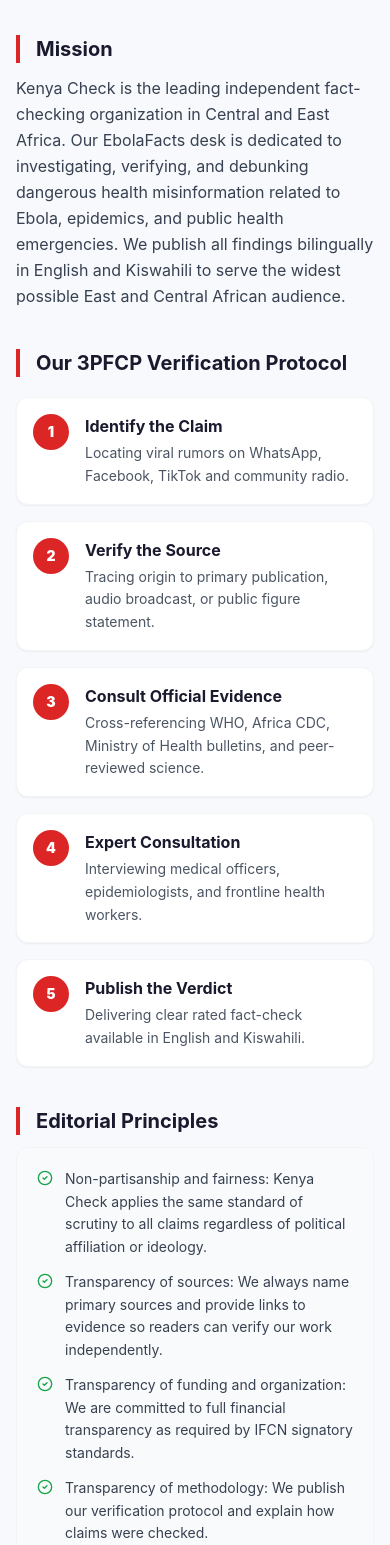
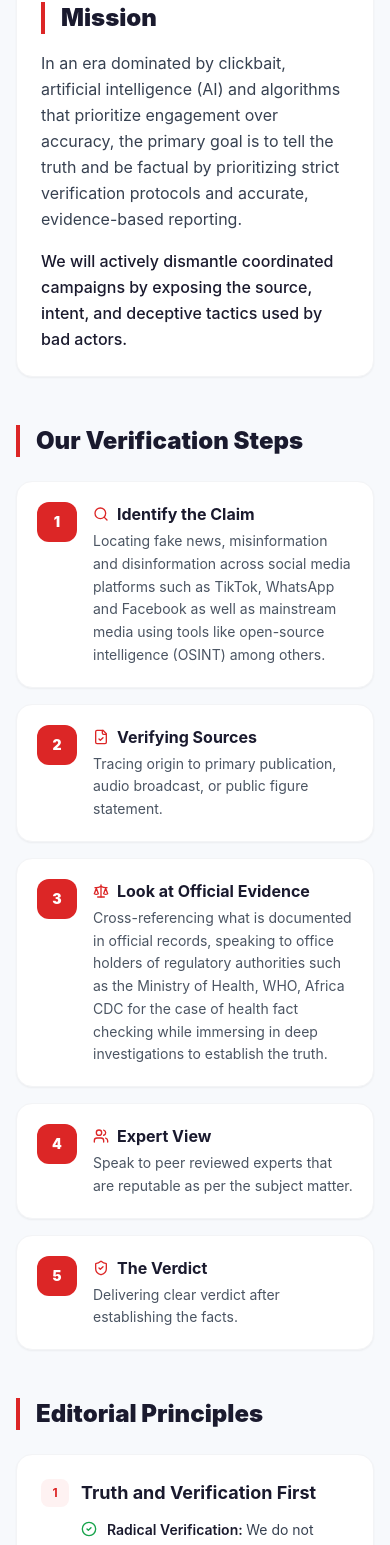
Before and after one commit to Lidigu-Em/FactsCheck, a Next.js app: page /en/about in a window 390 px wide. Shown: the part 425-1970 px from the top of the page. Built offline with nearby package versions, Linux system fonts and the light colour scheme; no server answers.

Commit message:
feat: implement requested About Kenya Check layout with Mission, 5 Verification Steps, and 6 Editorial Principles

```diff
--- a/src/app/[lang]/about/page.tsx
+++ b/src/app/[lang]/about/page.tsx
@@ -1,9 +1,169 @@
 import type { Locale } from "@/lib/types";
 import { useTranslations } from "@/lib/i18n";
 import { getSiteSetting, getAboutPage } from "@/lib/api";
-import { Award, CheckCircle2 } from "lucide-react";
+import { Award, CheckCircle2, ShieldCheck, Search, FileCheck, Users, Scale } from "lucide-react";
 import ReactMarkdown from "react-markdown";
 import remarkGfm from "remark-gfm";
+
+const stepIcons = [Search, FileCheck, Scale, Users, ShieldCheck];
+
+const defaultPrinciplesEn = [
+  {
+    num: "1",
+    title: "Truth and Verification First",
+    items: [
+      {
+        subtitle: "Radical Verification",
+        text: "We do not publish rumors or unverified claims. Every fact, quote, and piece of multimedia must be cross-referenced with at least two independent, reliable sources before publication.",
+      },
+      {
+        subtitle: "Primary Source Dependency",
+        text: "We prioritize original documents, official data, direct interviews, and firsthand metadata over secondary reporting or hearsay.",
+      },
+    ],
+  },
+  {
+    num: "2",
+    title: "Absolute Transparency",
+    items: [
+      {
+        subtitle: "Open Methodology",
+        text: "We explicitly show our work. Every fact-check and investigation must detail how we arrived at our conclusion, including links to public data, archived webpages, and the tools used.",
+      },
+      {
+        subtitle: "Clear Correction Policy",
+        text: "When we make a mistake, we correct it promptly and transparently. Corrections will be clearly labeled at the top of the article, detailing what was wrong and what was updated.",
+      },
+      {
+        subtitle: "Disclosure of Interests",
+        text: "We maintain a strict conflict-of-interest policy. Any financial, personal, or professional ties related to a story must be fully disclosed to our audience.",
+      },
+    ],
+  },
+  {
+    num: "3",
+    title: "Non-Partisanship and Fairness",
+    items: [
+      {
+        subtitle: "Issue-Focused, Not Party-Focused",
+        text: "We investigate disinformation and rumors regardless of their political, ideological, or corporate origins. We apply the same rigorous standards of proof to all sides.",
+      },
+      {
+        subtitle: "Right of Reply",
+        text: "Before publishing an investigative piece or a damaging fact-check about an individual or organization, we must provide them a fair and meaningful opportunity to respond to the specific allegations.",
+      },
+    ],
+  },
+  {
+    num: "4",
+    title: "Digital Integrity and Protection",
+    items: [
+      {
+        subtitle: "Anti-Amplification Protocols",
+        text: 'We do not inadvertently spread rumours by repeating sensational headlines. We use visual cues (like "FALSE" watermarks on manipulated images) and careful framing to debunk lies without giving them viral traction.',
+      },
+    ],
+  },
+  {
+    num: "5",
+    title: "Responsible Use of AI",
+    items: [
+      {
+        subtitle: "",
+        text: "We use artificial intelligence tools strictly for data processing and analysis. We never use AI to generate editorial content, fake imagery, or unverified summaries.",
+      },
+    ],
+  },
+  {
+    num: "6",
+    title: "Source Protection",
+    items: [
+      {
+        subtitle: "",
+        text: "We protect the anonymity of whistle-blowers and vulnerable sources using secure, encrypted communication channels, while continually verifying their credibility behind the scenes.",
+      },
+    ],
+  },
+];
+
+const defaultPrinciplesSw = [
+  {
+    num: "1",
+    title: "Ukweli na Uthibitishaji Kwanza (Truth and Verification First)",
+    items: [
+      {
+        subtitle: "Uthibitishaji wa Kina",
+        text: "Hatuchapishi uvumi au madai yasiyothibitishwa. Kila ukweli, nukuu, na picha/video lazima vithibitishwe na vyanzo viwili huru na vya kuaminika kabla ya kuchapishwa.",
+      },
+      {
+        subtitle: "Utegemezi wa Vyanzo vya Msingi",
+        text: "Tunapa kipaumbele nyaraka halisi, takwimu rasmi, mahojiano ya moja kwa moja, na metadata ya msingi badala ya ripoti za upili au maneno ya kuambiwa.",
+      },
+    ],
+  },
+  {
+    num: "2",
+    title: "Uwazi Kamili (Absolute Transparency)",
+    items: [
+      {
+        subtitle: "Mbinu ya Wazi",
+        text: "Tunaonyesha kazi yetu waziwazi. Kila ukaguzi wa habari lazima uelezee jinsi tulivyofikia hitimisho letu, ikiwa ni pamoja na viungo vya data ya umma, kurasa zilizohifadhiwa, na zana zilizotumiwa.",
+      },
+      {
+        subtitle: "Sera ya Masahihisho ya Wazi",
+        text: "Tunapofanya kosa, tunalisahihisha haraka na kwa uwazi. Masahihisho yatawekwa wazi juu ya makala, yakieleza kosa lilikuwa nini na nini kimesahihishwa.",
+      },
+      {
+        subtitle: "Kuweka Wazi Maslahi",
+        text: "Tunazingatia sera kali ya kuzuia mgongano wa kimaslahi. Maslahi yoyote ya kifedha, kibinafsi, au kitaaluma yanayohusiana na hadithi lazima yawekwe wazi kwa wasomaji wetu.",
+      },
+    ],
+  },
+  {
+    num: "3",
+    title: "Kutopendelea Upande na Usawa (Non-Partisanship and Fairness)",
+    items: [
+      {
+        subtitle: "Kuzingatia Suala, Si Chama",
+        text: "Tunachunguza upotoshaji na uvumi bila kujali msimamo wao wa kisiasa, kiitikadi, au kibiashara. Tunatumia viwango vile vile vya uthibitisho kwa pande zote.",
+      },
+      {
+        subtitle: "Haki ya Kujibu",
+        text: "Kabla ya kuchapisha uchunguzi au ukaguzi unaoweza kuathiri sifa ya mtu au shirika, lazima tuwape nafasi ya haki na maana ya kujibu madai husika.",
+      },
+    ],
+  },
+  {
+    num: "4",
+    title: "Uadilifu wa Kidijitali na Ulinzi (Digital Integrity and Protection)",
+    items: [
+      {
+        subtitle: "Kuzuia Kueneza Uvumi",
+        text: 'Hatusambazi uvumi bila kukusudia kwa kurudia vichwa vya habari vya kushtua. Tunatumia alama za picha (kama vile chapa ya "UONGO" kwenye picha zilizohaririwa) kukanusha uongo bila kuufanya usambae zaidi.',
+      },
+    ],
+  },
+  {
+    num: "5",
+    title: "Matumizi ya Kuwajibika ya Akili Bandia (Responsible Use of AI)",
+    items: [
+      {
+        subtitle: "",
+        text: "Tunatumia zana za akili bandia (AI) madhubuti kwa uchakataji na uchambuzi wa data pekee. Kamwe hatutumii AI kuzalisha maudhui ya uhariri, picha za uongo, au muhtasari usioidhinishwa.",
+      },
+    ],
+  },
+  {
+    num: "6",
+    title: "Ulinzi wa Vyanzo (Source Protection)",
+    items: [
+      {
+        subtitle: "",
+        text: "Tunalinda usiri wa watoa taarifa na vyanzo vilivyo katika hatari kwa kutumia njia salama zilizosimbwa, huku tukiendelea kuthibitisha uaminifu wao kwa siri.",
+      },
+    ],
+  },
+];
 
 export default async function AboutPage({ params }: { params: { lang: Locale } }) {
   const { lang } = params;
@@ -13,54 +173,117 @@
     getAboutPage(lang),
   ]);
 
+  const principles = lang === "sw" ? defaultPrinciplesSw : defaultPrinciplesEn;
+
   return (
-    <div className="max-w-3xl mx-auto px-4 py-12">
+    <div className="max-w-4xl mx-auto px-4 py-12">
       {/* Header */}
       <div className="text-center mb-12">
         <div className="inline-flex items-center gap-2 bg-yellow-50 border border-yellow-200 text-yellow-700 text-xs font-semibold px-4 py-1.5 rounded-full mb-4">
           <Award className="w-3.5 h-3.5" />
           {t.about.ifcnBadge}
         </div>
-        <h1 className="text-3xl font-black text-brand-dark mb-3">{about.title || t.about.title}</h1>
-        <p className="text-gray-600 leading-relaxed max-w-2xl mx-auto">{site.aboutBrief}</p>
+        <h1 className="text-3xl md:text-4xl font-black text-brand-dark mb-4">{about.title || t.about.title}</h1>
+        <p className="text-gray-700 text-base md:text-lg leading-relaxed max-w-2xl mx-auto font-medium">
+          {about.intro || t.about.intro || site.aboutBrief}
+        </p>
       </div>
 
       {/* Mission */}
-      <section className="mb-10">
-        <h2 className="text-xl font-bold text-brand-dark mb-3 border-l-4 border-red-600 pl-4">{t.about.mission}</h2>
+      <section className="mb-12 bg-white rounded-2xl p-6 md:p-8 border border-gray-100 shadow-sm">
+        <h2 className="text-2xl font-black text-brand-dark mb-4 border-l-4 border-red-600 pl-4">{t.about.mission}</h2>
         {about.mission ? (
           <div className="article-prose text-gray-700 leading-relaxed">
             <ReactMarkdown remarkPlugins={[remarkGfm]}>{about.mission}</ReactMarkdown>
           </div>
         ) : (
-          <p className="text-gray-700 leading-relaxed">
-            {lang === "en"
-              ? "Kenya Check is the leading independent fact-checking organization in Central and East Africa. Our EbolaFacts desk is dedicated to investigating, verifying, and debunking dangerous health misinformation related to Ebola, epidemics, and public health emergencies. We publish all findings bilingually in English and Kiswahili to serve the widest possible East and Central African audience."
-              : "Kenya Check ni shirika huru linaloongoza kwa ukaguzi wa taarifa nchini Afrika ya Kati na Mashariki. Dawati letu la EbolaFacts lina jukumu la kuchunguza, kuthibitisha, na kukanusha taarifa hatari za kiafya zinazohusu Ebola, magonjwa ya mlipuko, na dharura za afya ya umma. Tunachapisha matokeo yetu kwa Kiingereza na Kiswahili ili kutumikia wasomaji wengi zaidi wa Afrika ya Mashariki na Kati."
-            }
+          <div className="space-y-4 text-gray-700 leading-relaxed">
+            {lang === "en" ? (
+              <>
+                <p>
+                  In an era dominated by clickbait, artificial intelligence (AI) and algorithms that prioritize engagement over accuracy, the primary goal is to tell the truth and be factual by prioritizing strict verification protocols and accurate, evidence-based reporting.
                 </p>
+                <p className="font-medium text-brand-dark">
+                  We will actively dismantle coordinated campaigns by exposing the source, intent, and deceptive tactics used by bad actors.
+                </p>
+              </>
+            ) : (
+              <>
+                <p>
+                  Katika enzi inayotawaliwa na vichwa vya habari vya mitego (clickbait), akili bandia (AI), na algoriti zinazopendelea mwingiliano badala ya usahihi, lengo letu kuu ni kusema ukweli na kuwa sahihi kwa kuweka kipaumbele kwenye itifaki kali za uthibitishaji na ripoti sahihi zenye ushahidi.
+                </p>
+                <p className="font-medium text-brand-dark">
+                  Tutavunja kikamilifu kampeni zilizoratibiwa za upotoshaji kwa kufichua chanzo, nia, na mbinu za udanganyifu zinazotumiwa na watendaji wabaya.
+                </p>
+              </>
+            )}
+          </div>
         )}
       </section>
 
-      {/* 3PFCP Protocol / Methodology */}
-      <section className="mb-10">
-        <h2 className="text-xl font-bold text-brand-dark mb-5 border-l-4 border-red-600 pl-4">
+      {/* Our Verification Steps */}
+      <section className="mb-12">
+        <h2 className="text-2xl font-black text-brand-dark mb-6 border-l-4 border-red-600 pl-4">
           {t.about.methodology}
         </h2>
-        {about.protocol3PFCP ? (
-          <div className="article-prose text-gray-700 leading-relaxed">
-            <ReactMarkdown remarkPlugins={[remarkGfm]}>{about.protocol3PFCP}</ReactMarkdown>
+        {about.verificationSteps || about.protocol3PFCP ? (
+          <div className="article-prose text-gray-700 leading-relaxed bg-white rounded-2xl p-6 border border-gray-100 shadow-sm">
+            <ReactMarkdown remarkPlugins={[remarkGfm]}>{about.verificationSteps || about.protocol3PFCP}</ReactMarkdown>
           </div>
         ) : (
           <div className="space-y-4">
-            {t.about.steps.map((step) => (
-              <div key={step.n} className="flex gap-4 bg-white rounded-xl border border-gray-100 p-4 shadow-sm">
-                <div className="w-9 h-9 rounded-full bg-red-600 text-white flex items-center justify-center font-black text-sm shrink-0">
+            {t.about.steps.map((step, idx) => {
+              const Icon = stepIcons[idx] ?? Search;
+              return (
+                <div key={step.n} className="flex gap-4 bg-white rounded-2xl border border-gray-100 p-5 shadow-sm hover:border-red-100 transition-colors">
+                  <div className="w-10 h-10 rounded-xl bg-red-600 text-white flex items-center justify-center font-black text-sm shrink-0">
                     {step.n}
                   </div>
                   <div>
-                  <h3 className="font-bold text-brand-dark mb-1">{step.title}</h3>
+                    <h3 className="font-bold text-brand-dark text-base mb-1 flex items-center gap-2">
+                      <Icon className="w-4 h-4 text-red-600 inline" />
+                      {step.title}
+                    </h3>
                     <p className="text-sm text-gray-600 leading-relaxed">{step.desc}</p>
+                  </div>
+                </div>
+              );
+            })}
+          </div>
+        )}
+      </section>
+
+      {/* Editorial Principles */}
+      <section className="mb-12">
+        <h2 className="text-2xl font-black text-brand-dark mb-6 border-l-4 border-red-600 pl-4">
+          {t.about.principles}
+        </h2>
+        {about.editorialPrinciples || about.ifcnPrinciples ? (
+          <div className="article-prose text-gray-700 leading-relaxed bg-white rounded-2xl p-6 border border-gray-100 shadow-sm">
+            <ReactMarkdown remarkPlugins={[remarkGfm]}>{about.editorialPrinciples || about.ifcnPrinciples}</ReactMarkdown>
+          </div>
+        ) : (
+          <div className="space-y-5">
+            {principles.map((p) => (
+              <div key={p.num} className="bg-white rounded-2xl p-6 border border-gray-100 shadow-sm">
+                <div className="flex items-center gap-3 mb-3">
+                  <span className="w-7 h-7 rounded-lg bg-red-50 text-red-600 font-bold text-xs flex items-center justify-center shrink-0">
+                    {p.num}
+                  </span>
+                  <h3 className="font-bold text-brand-dark text-lg">{p.title}</h3>
+                </div>
+                <div className="space-y-3 pl-10">
+                  {p.items.map((item, i) => (
+                    <div key={i} className="flex gap-2.5 items-start">
+                      <CheckCircle2 className="w-4 h-4 text-green-600 shrink-0 mt-0.5" />
+                      <p className="text-sm text-gray-700 leading-relaxed">
+                        {item.subtitle ? (
+                          <strong className="text-brand-dark font-semibold">{item.subtitle}: </strong>
+                        ) : null}
+                        {item.text}
+                      </p>
+                    </div>
+                  ))}
                 </div>
               </div>
             ))}
@@ -68,66 +291,22 @@
         )}
       </section>
 
-      {/* IFCN Principles */}
-      <section className="mb-10">
-        <h2 className="text-xl font-bold text-brand-dark mb-3 border-l-4 border-red-600 pl-4">
-          {t.about.principles}
-        </h2>
-        {about.ifcnPrinciples ? (
-          <div className="article-prose text-gray-700 leading-relaxed">
-            <ReactMarkdown remarkPlugins={[remarkGfm]}>{about.ifcnPrinciples}</ReactMarkdown>
-          </div>
-        ) : (
-          <div className="bg-gray-50 rounded-xl p-5 border border-gray-100">
-            {[
-              lang === "en"
-                ? "Non-partisanship and fairness: Kenya Check applies the same standard of scrutiny to all claims regardless of political affiliation or ideology."
-                : "Usawa na kutokupendelea upande: Kenya Check inatumia viwango sawa vya ukaguzi kwa madai yote bila kujali msimamo wa kisiasa.",
-              lang === "en"
-                ? "Transparency of sources: We always name primary sources and provide links to evidence so readers can verify our work independently."
-                : "Uwazi wa vyanzo: Daima tunaitaja vyanzo vya kimsingi na kutoa viungo vya ushahidi ili wasomaji waweze kuthibitisha kazi yetu kwa uhuru.",
-              lang === "en"
-                ? "Transparency of funding and organization: We are committed to full financial transparency as required by IFCN signatory standards."
-                : "Uwazi wa ufadhili: Tumejitolea kwa uwazi kamili wa kifedha kama unavyohitajika na viwango vya IFCN.",
-              lang === "en"
-                ? "Transparency of methodology: We publish our verification protocol and explain how claims were checked."
-                : "Uwazi wa mbinu: Tunachapisha itifaki yetu ya uthibitishaji na kuelezea jinsi madai yalivyokaguliwa.",
-              lang === "en"
-                ? "Open and honest corrections policy: We correct errors promptly and transparently with clear correction notices."
-                : "Sera ya masahihisho ya wazi: Tunasahihisha makosa haraka na kwa uwazi na taarifa wazi za masahihisho.",
-            ].map((principle, i) => (
-              <div key={i} className="flex gap-3 mb-3 last:mb-0">
-                <CheckCircle2 className="w-4 h-4 text-green-600 shrink-0 mt-0.5" />
-                <p className="text-sm text-gray-700 leading-relaxed">{principle}</p>
-              </div>
-            ))}
-          </div>
-        )}
-      </section>
-
       {/* Correction Policy */}
-      <section className="mb-10">
-        <h2 className="text-xl font-bold text-brand-dark mb-3 border-l-4 border-red-600 pl-4">
+      {about.correctionPolicy && (
+        <section className="mb-12 bg-white rounded-2xl p-6 md:p-8 border border-gray-100 shadow-sm">
+          <h2 className="text-2xl font-black text-brand-dark mb-4 border-l-4 border-red-600 pl-4">
             {t.about.corrections}
           </h2>
-        {about.correctionPolicy ? (
           <div className="article-prose text-gray-700 leading-relaxed">
             <ReactMarkdown remarkPlugins={[remarkGfm]}>{about.correctionPolicy}</ReactMarkdown>
           </div>
-        ) : (
-          <p className="text-gray-700 leading-relaxed">
-            {lang === "en"
-              ? "If you believe Kenya Check has made an error in a published fact-check, please contact us with documented evidence at corrections@kenyacheck.org. Corrections are published at the top of affected articles and summarized in our monthly correction log. We follow the IFCN correction guidelines."
-              : "Ikiwa unaamini Kenya Check imefanya kosa katika ukaguzi wa habari uliochapishwa, tafadhali wasiliana nasi kwa ushahidi wa nyaraka kwa corrections@kenyacheck.org. Masahihisho yanachapishwa juu ya makala yaliyoathiriwa na kufupishwa katika kumbukumbu yetu ya kila mwezi ya masahihisho. Tunafuata mwongozo wa IFCN wa masahihisho."
-            }
-          </p>
+        </section>
       )}
-      </section>
 
-      {/* Team Summary (optional from Strapi) */}
+      {/* Team Summary */}
       {about.teamSummary && (
-        <section className="mb-10">
-          <h2 className="text-xl font-bold text-brand-dark mb-3 border-l-4 border-red-600 pl-4">
+        <section className="mb-12 bg-white rounded-2xl p-6 md:p-8 border border-gray-100 shadow-sm">
+          <h2 className="text-2xl font-black text-brand-dark mb-4 border-l-4 border-red-600 pl-4">
             {t.about.team}
           </h2>
           <div className="article-prose text-gray-700 leading-relaxed">
--- a/src/lib/i18n.ts
+++ b/src/lib/i18n.ts
@@ -75,19 +75,40 @@
       unproven: "Unproven",
     },
     about: {
-      title: "About Kenya Check & EbolaFacts",
+      title: "About Kenya Check",
+      intro: "We are a digital-first platform dedicated to hunting down rumors, unmasking disinformation, and bringing truthful journalism back to the forefront.",
       ifcnBadge: "IFCN Certified Fact-Checker",
       mission: "Mission",
-      methodology: "Our 3PFCP Verification Protocol",
+      methodology: "Our Verification Steps",
       principles: "Editorial Principles",
       corrections: "Correction Policy",
       team: "Our Team",
       steps: [
-        { n: "1", title: "Identify the Claim", desc: "Locating viral rumors on WhatsApp, Facebook, TikTok and community radio." },
-        { n: "2", title: "Verify the Source", desc: "Tracing origin to primary publication, audio broadcast, or public figure statement." },
-        { n: "3", title: "Consult Official Evidence", desc: "Cross-referencing WHO, Africa CDC, Ministry of Health bulletins, and peer-reviewed science." },
-        { n: "4", title: "Expert Consultation", desc: "Interviewing medical officers, epidemiologists, and frontline health workers." },
-        { n: "5", title: "Publish the Verdict", desc: "Delivering clear rated fact-check available in English and Kiswahili." },
+        {
+          n: "1",
+          title: "Identify the Claim",
+          desc: "Locating fake news, misinformation and disinformation across social media platforms such as TikTok, WhatsApp and Facebook as well as mainstream media using tools like open-source intelligence (OSINT) among others.",
+        },
+        {
+          n: "2",
+          title: "Verifying Sources",
+          desc: "Tracing origin to primary publication, audio broadcast, or public figure statement.",
+        },
+        {
+          n: "3",
+          title: "Look at Official Evidence",
+          desc: "Cross-referencing what is documented in official records, speaking to office holders of regulatory authorities such as the Ministry of Health, WHO, Africa CDC for the case of health fact checking while immersing in deep investigations to establish the truth.",
+        },
+        {
+          n: "4",
+          title: "Expert View",
+          desc: "Speak to peer reviewed experts that are reputable as per the subject matter.",
+        },
+        {
+          n: "5",
+          title: "The Verdict",
+          desc: "Delivering clear verdict after establishing the facts.",
+        },
       ],
     },
     platforms: {
@@ -171,19 +192,40 @@
       unproven: "Haijathibitishwa",
     },
     about: {
-      title: "Kuhusu Kenya Check & Ukweli wa Ebola",
+      title: "Kuhusu Kenya Check",
+      intro: "Sisi ni jukwaa la kwanza la kidijitali lililojitolea kusaka uvumi, kufichua upotoshaji wa taarifa, na kurejesha uandishi wa habari wa ukweli na uaminifu mbele ya jamii.",
       ifcnBadge: "Mkaguzi wa Habari Aliyeidhinishwa na IFCN",
-      mission: "Dhamira",
-      methodology: "Itifaki Yetu ya Uthibitishaji wa 3PFCP",
-      principles: "Kanuni za Uhariri",
-      corrections: "Sera ya Masahihisho",
+      mission: "Dhamira Yetu (Mission)",
+      methodology: "Hatua Zetu za Uthibitishaji (Our Verification Steps)",
+      principles: "Kanuni za Uhariri (Editorial Principles)",
+      corrections: "Sera ya Masahihisho (Correction Policy)",
       team: "Timu Yetu",
       steps: [
-        { n: "1", title: "Tambua Madai", desc: "Kutafuta uvumi unaosambaa kwenye WhatsApp, Facebook, TikTok na redio za jamii." },
-        { n: "2", title: "Thibitisha Chanzo", desc: "Kufuatilia asili ya chapisho, ujumbe wa sauti, au kauli ya mtu maarufu." },
-        { n: "3", title: "Angalia Ushahidi Rasmi", desc: "Kulinganisha na ripoti za WHO, Africa CDC, Wizara ya Afya, na utafiti wa kisayansi." },
-        { n: "4", title: "Shauriana na Wataalamu", desc: "Kuzungumza na madaktari, wataalam wa magonjwa, na wafanyakazi wa afya wa mstari wa mbele." },
-        { n: "5", title: "Chapisha Uamuzi", desc: "Kutoa ukaguzi wa habari wenye uamuzi wazi, katika Kiingereza na Kiswahili." },
+        {
+          n: "1",
+          title: "Tambua Madai (Identify the Claim)",
+          desc: "Kutambua habari bandia, taarifa potofu na uzushi kwenye mitandao ya kijamii kama vile TikTok, WhatsApp na Facebook pamoja na vyombo vikuu vya habari kwa kutumia zana za kijasusi za vyanzo wazi (OSINT) miongoni mwa vingine.",
+        },
+        {
+          n: "2",
+          title: "Kuthibitisha Vyanzo (Verifying Sources)",
+          desc: "Kufuatilia asili ya taarifa hadi kwenye chapisho la kwanza, matangazo ya sauti, au kauli ya mtu maarufu.",
+        },
+        {
+          n: "3",
+          title: "Kuangalia Ushahidi Rasmi (Look at Official Evidence)",
+          desc: "Kulinganisha na yaliyoandikwa katika kumbukumbu rasmi, kuzungumza na viongozi wa mamlaka za udhibiti kama vile Wizara ya Afya, WHO, Africa CDC kwa ukaguzi wa habari za kiafya huku tukifanya uchunguzi wa kina kubaini ukweli.",
+        },
+        {
+          n: "4",
+          title: "Mtazamo wa Wataalamu (Expert View)",
+          desc: "Kuzungumza na wataalamu wenye sifa na machapisho ya kitaaluma kulingana na mada husika.",
+        },
+        {
+          n: "5",
+          title: "Uamuzi (The Verdict)",
+          desc: "Kutoa uamuzi ulio wazi baada ya kubaini ukweli halisi.",
+        },
       ],
     },
     platforms: {
--- a/src/lib/types.ts
+++ b/src/lib/types.ts
@@ -107,8 +107,11 @@
 
 export interface AboutPageData {
   title?: string;
+  intro?: string;
   mission?: string;
+  verificationSteps?: string;
   protocol3PFCP?: string;
+  editorialPrinciples?: string;
   ifcnPrinciples?: string;
   correctionPolicy?: string;
   teamSummary?: string;
```
Also changed, not shown: src/lib/api.ts (+5 -2 lines). Lines whose indentation alone changed are shown as unchanged.
